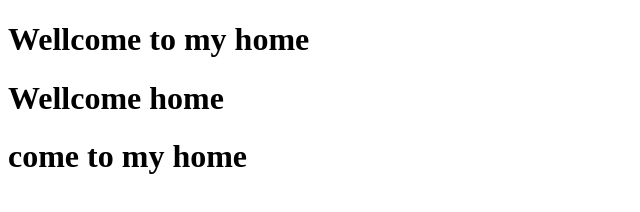
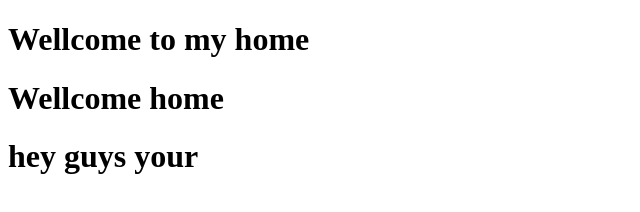
Before and after one commit to Hyper-A171/Repo, a plain HTML site: page index.html in a window 1280 px wide. Shown: the whole page, without its empty margins (0-640 px from the left). Drawn offline with Linux system fonts and the light colour scheme.

Commit message:
add modified h1 tag

```diff
--- a/index.html
+++ b/index.html
@@ -8,6 +8,6 @@
 <body>
     <H1 class="H1">Wellcome to my home</H1>
     <H1 class="H1">Wellcome home</H1>
-    <H1 class="H1">come to my home</H1>
+    <H1 class="H1">hey guys your </H1>
 </body>
 </html>
```
